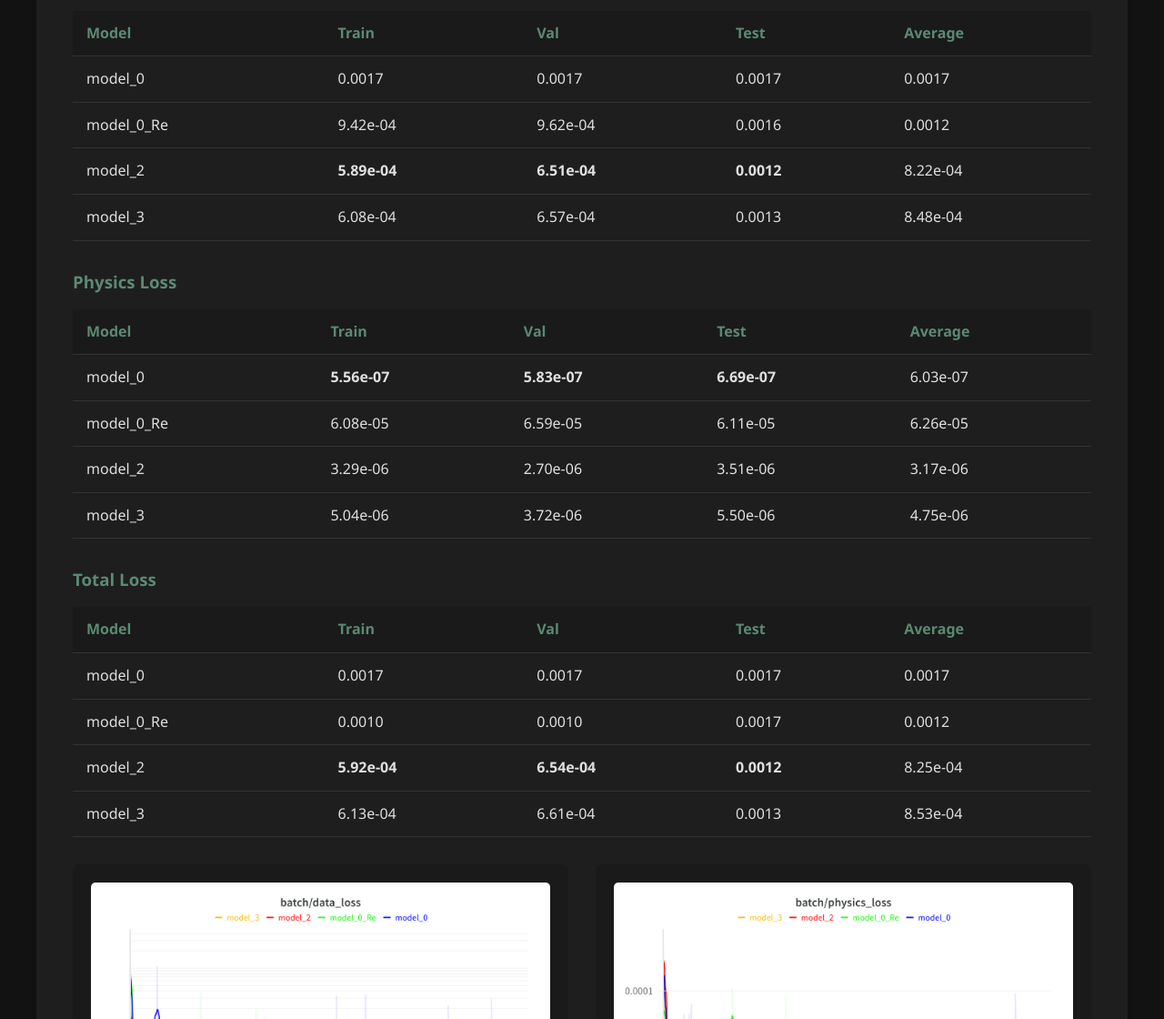
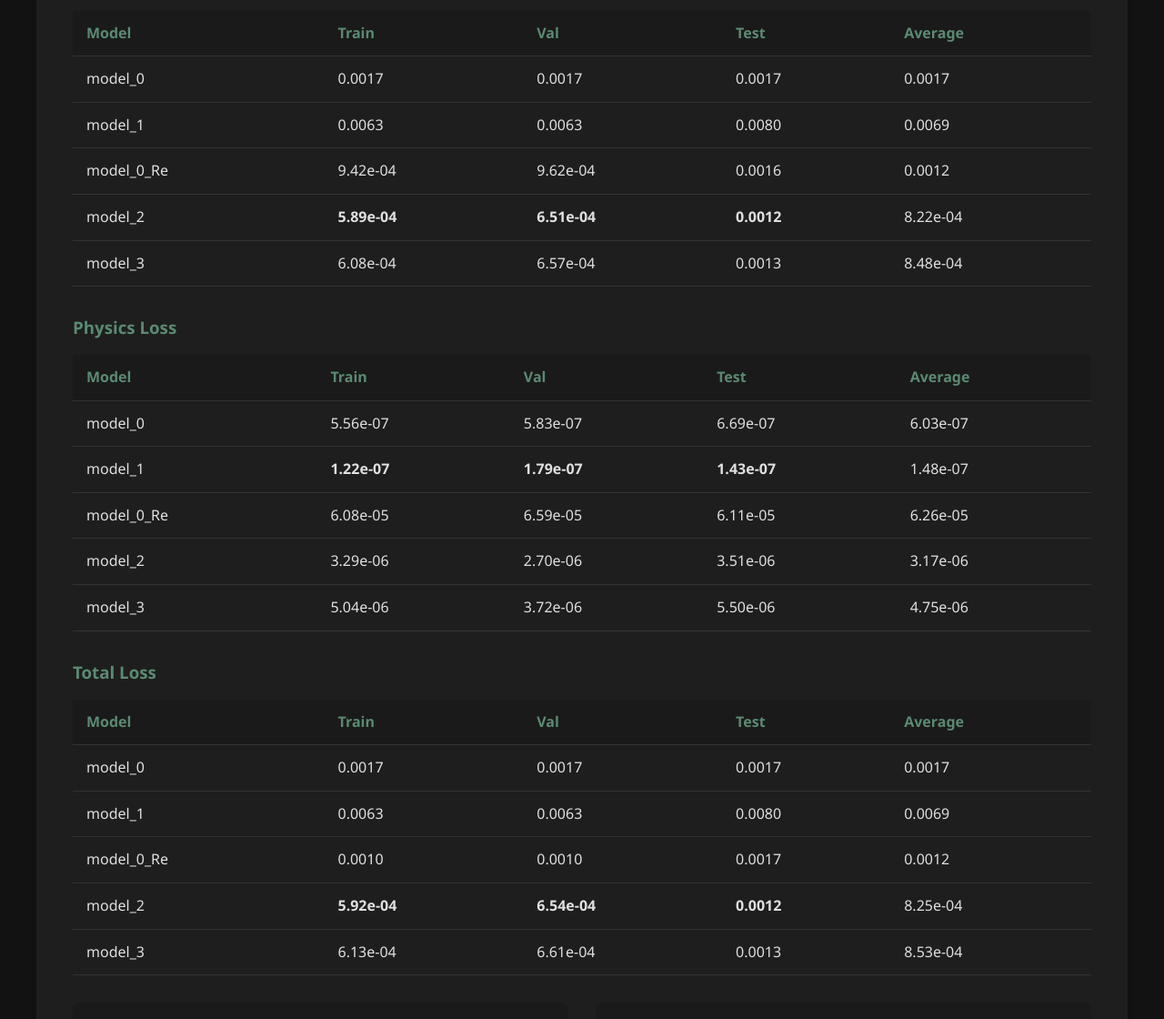
Before and after one commit to enzolvd/PINN_Climate, a plain HTML site: page docs/models.html in a window 1280 px wide. Shown: the part 4117-5237 px from the top of the page at 91% size. Drawn offline with nearby package versions, Linux system fonts and the light colour scheme; some packages are replaced by stand-ins of ours.

Commit message:
update perf table

```diff
--- a/docs/models.html
+++ b/docs/models.html
@@ -691,6 +691,13 @@
                         <td>0.0017</td>
                     </tr>
                     <tr>
+                        <td>model_1</td>
+                        <td>0.0063</td>
+                        <td>0.0063</td>
+                        <td>0.0080</td>
+                        <td>0.0069</td>
+                    </tr>
+                    <tr>
                         <td>model_0_Re</td>
                         <td>9.42e-04</td>
                         <td>9.62e-04</td>
@@ -728,10 +735,17 @@
                 <tbody>
                     <tr>
                         <td>model_0</td>
-                        <td><strong>5.56e-07</strong></td>
-                        <td><strong>5.83e-07</strong></td>
-                        <td><strong>6.69e-07</strong></td>
+                        <td>5.56e-07</td>
+                        <td>5.83e-07</td>
+                        <td>6.69e-07</td>
                         <td>6.03e-07</td>
+                    </tr>
+                    <tr>
+                        <td>model_1</td>
+                        <td><strong>1.22e-07</strong></td>
+                        <td><strong>1.79e-07</strong></td>
+                        <td><strong>1.43e-07</strong></td>
+                        <td>1.48e-07</td>
                     </tr>
                     <tr>
                         <td>model_0_Re</td>
@@ -775,6 +789,13 @@
                         <td>0.0017</td>
                         <td>0.0017</td>
                         <td>0.0017</td>
+                    </tr>
+                    <tr>
+                        <td>model_1</td>
+                        <td>0.0063</td>
+                        <td>0.0063</td>
+                        <td>0.0080</td>
+                        <td>0.0069</td>
                     </tr>
                     <tr>
                         <td>model_0_Re</td>
```
Also changed, not shown: 1 other file.
